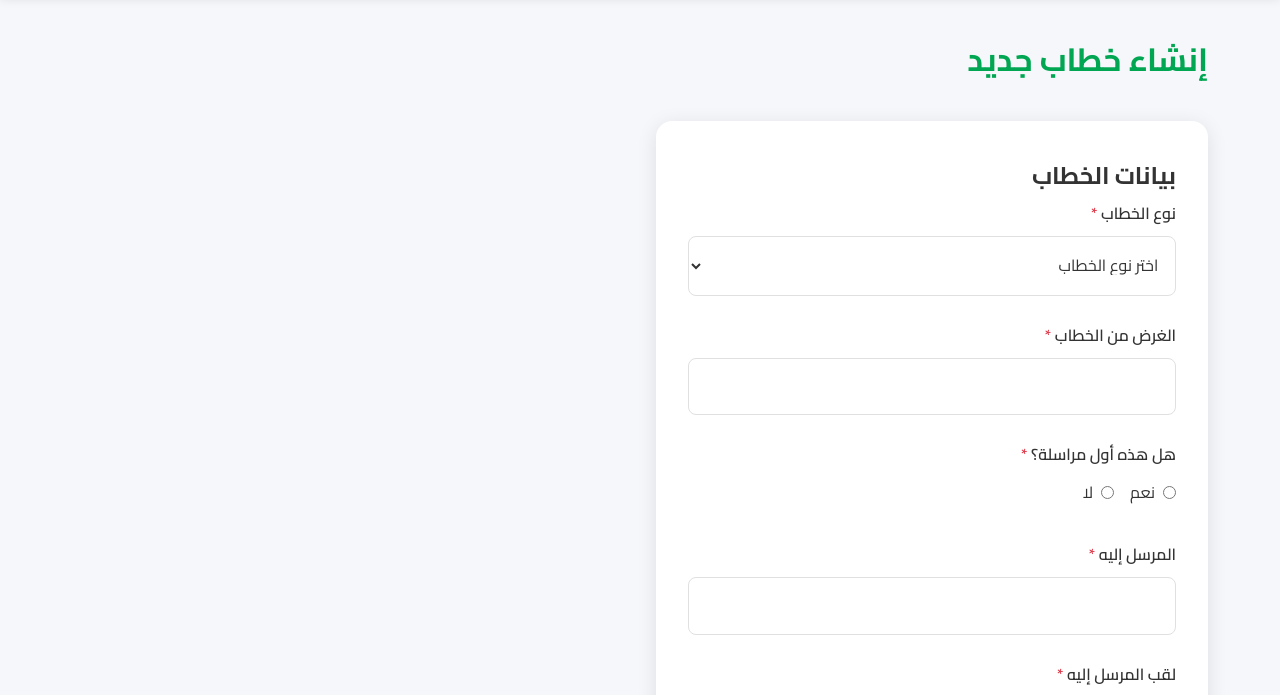
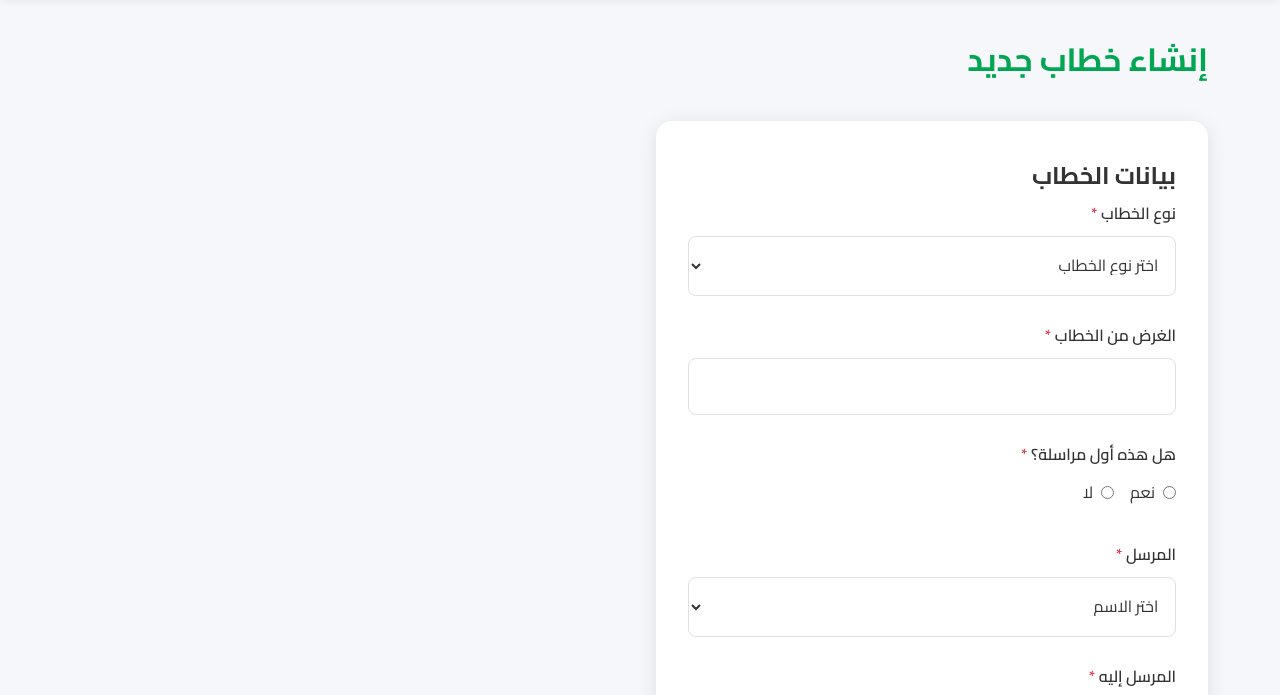
Before and after one commit to Ahmed5427/vercel102, a website: page create-letter.html in a window 1280 px wide. Shown: the part 81-776 px from the top of the page. Drawn offline with nearby package versions, Linux system fonts and the light colour scheme; no server answers.

Commit message:
Update create-letter.html

```diff
--- a/create-letter.html
+++ b/create-letter.html
@@ -68,6 +68,13 @@
                                 لا
                             </label>
                         </div>
+                    </div>
+
+                    <div class="form-group">
+                        <label for="letterStyle">المرسل <span class="required">*</span></label>
+                        <select id="letterStyle" name="member_name" required>
+                            <option value="">اختر الاسم</option>
+                        </select>
                     </div>
 
                     <div class="form-group">
```
